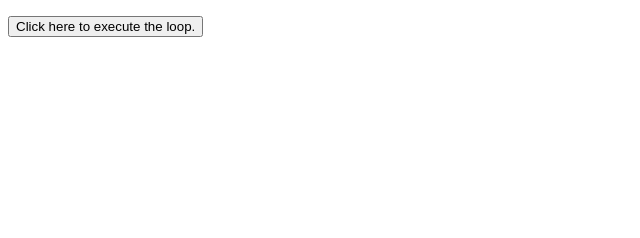
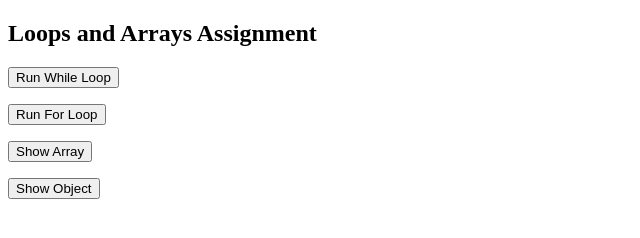
Before and after one commit to bohumil-kolouch/JavaScript-Projects, a plain HTML site: page Project10_loops_arrays/index.html in a window 1280 px wide. Shown: the whole page, without its empty margins (0-640 px from the left). Drawn offline with Linux system fonts and the light colour scheme.

Commit message:
Project 10 assignment

```diff
--- a/Project10_loops_arrays/JS/main.js
+++ b/Project10_loops_arrays/JS/main.js
@@ -1,10 +1,48 @@
-//--While loop
-function Call_Loop() {
-  var Digit = "";
-  var X = 1;  //starting point
-  while (X < 11) {  //loop until x is 10
-    Digit += "<br>" + X;
-    X++;
+// ----- While Loop Function -----
+function whileLoopFunction() {
+  let text = "";
+  let i = 5;
+  // While loop runs until i is greater than 5
+  while (i <= 13) {
+    text += i + "<br>";
+    i += 2;
   }
-  document.getElementById("Loop").innerHTML = Digit;
+  document.getElementById("While_Loop").innerHTML = text;
 }
+
+// ----- For Loop Function -----
+function forLoopFunction() {
+  let text = "";
+  // For loop counts from 0 to 4
+  for (let i = 0; i < 5; i++) {
+    text += "Number " + i + "<br>";
+  }
+  document.getElementById("For_Loop").innerHTML = text;
+}
+
+// ----- Array Function -----
+function arrayFunction() {
+  // Create an array of fruits
+  const fruits = ["Apple", "Banana", "Cherry", "Water Melon"];
+  let text = "";
+  // Loop through array
+  for (let i = 0; i < fruits.length; i++) {
+    text += fruits[i] + "<br>";
+  }
+  document.getElementById("Array_Display").innerHTML = text;
+}
+
+// ----- Object Example -----
+function objectFunction() {
+  // Create an object using 'let'
+  let car = {
+    make: "Toyota",
+    model: "Auris",
+    variant: "Hybrid",
+    year: 2016
+  };
+
+  // Display object data
+  document.getElementById("Object_Display").innerHTML =
+    "Car: " + car.make + " " + car.model + " " + car.variant + " (" + car.year + ")";
+}
--- a/Project10_loops_arrays/index.html
+++ b/Project10_loops_arrays/index.html
@@ -1,13 +1,28 @@
 <!DOCTYPE html>
 <html lang="en">
 <head>
-  <meta charset="UTF-8" />
-  <meta name="viewport" content="width=device-width, initial-scale=1.0" />
+  <meta charset="UTF-8">
+  <meta name="viewport" content="width=device-width, initial-scale=1.0">
   <title>Project10_loops_arrays</title>
+  <script src="JS/main.js" defer></script>
 </head>
 <body>
-  <p id="Loop"></p>
-  <button onclick="Call_Loop()">Click here to execute the loop.</button>
-  <script src="JS/main.js" defer></script>
+  <h2>Loops and Arrays Assignment</h2>
+
+  <!-- While Loop -->
+  <p id="While_Loop"></p>
+  <button onclick="whileLoopFunction()">Run While Loop</button>
+
+  <!-- For Loop -->
+  <p id="For_Loop"></p>
+  <button onclick="forLoopFunction()">Run For Loop</button>
+
+  <!-- Array -->
+  <p id="Array_Display"></p>
+  <button onclick="arrayFunction()">Show Array</button>
+
+  <!-- Object -->
+  <p id="Object_Display"></p>
+  <button onclick="objectFunction()">Show Object</button>
 </body>
 </html>
```
